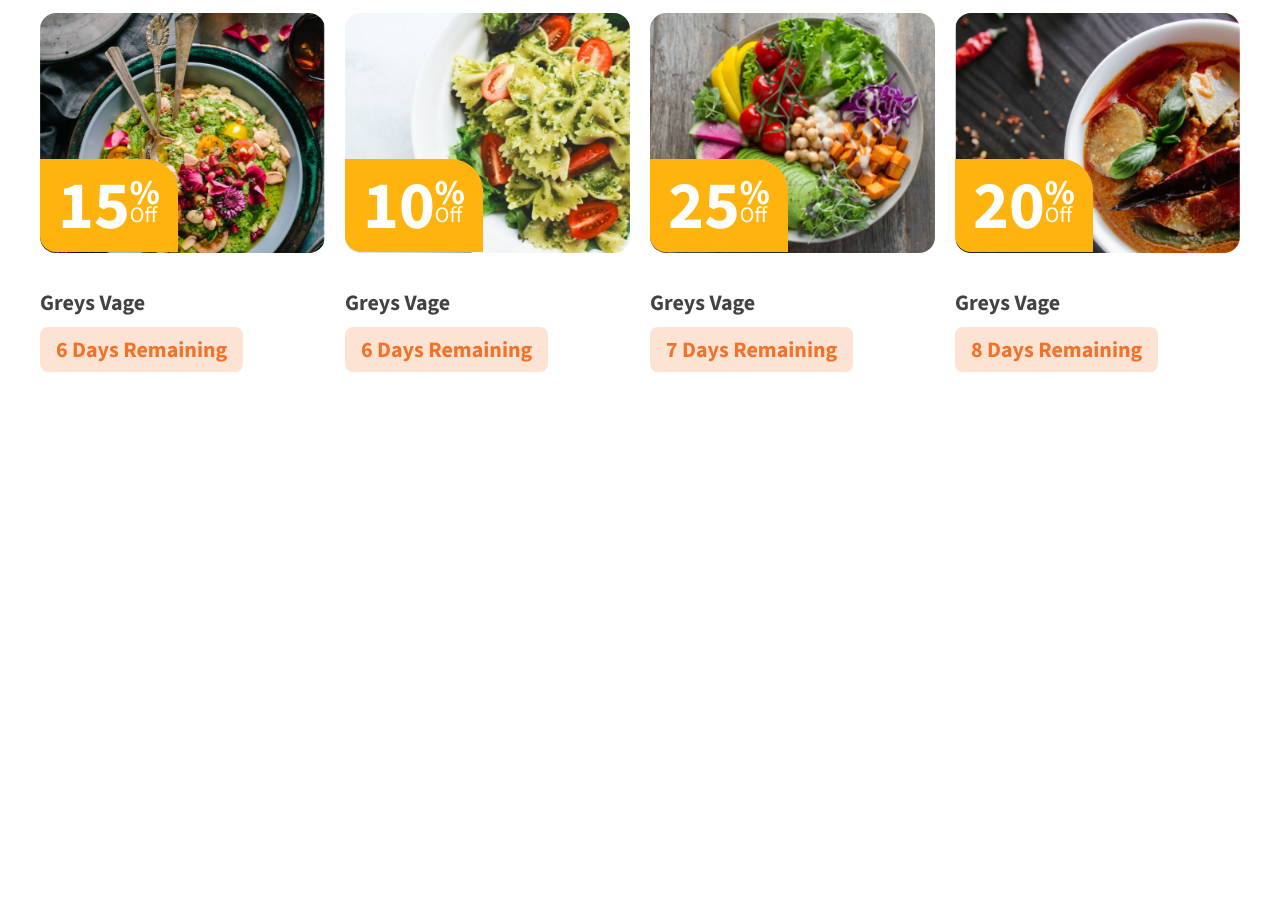
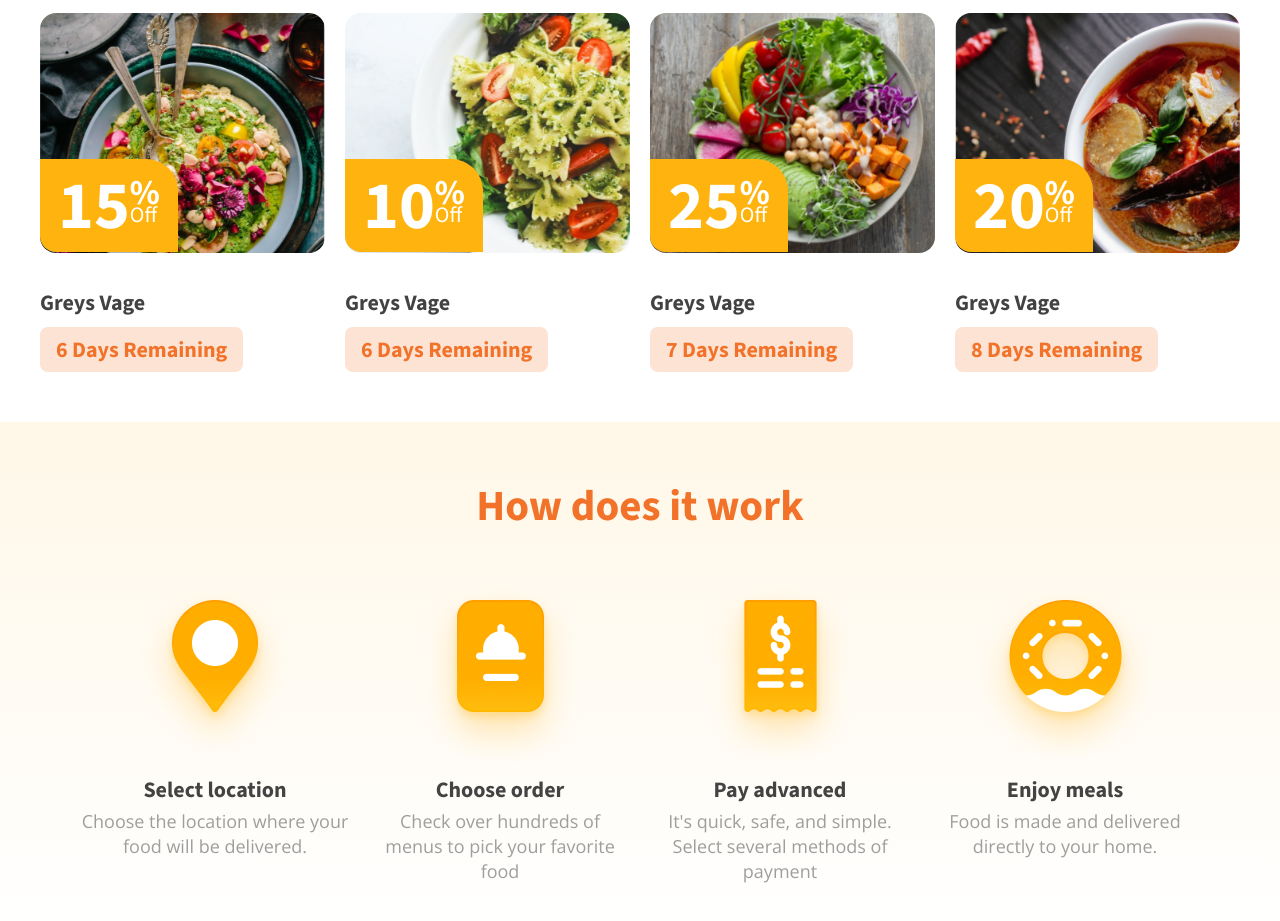
Before and after one commit to andalib-brillmark/Food-Delivery-Landing-Page-Template, a plain HTML site: page index.html in a window 1280 px wide. Shown: the part 727-1648 px from the top of the page. Before the commit the page ends 1109 px from the top, so only its background shows below. Drawn offline with nearby package versions, Linux system fonts and the light colour scheme.

Commit message:
How does it work section

```diff
--- a/index.html
+++ b/index.html
@@ -153,7 +153,43 @@
             </div>
         </section>
 
-        <section class="how-does-it-work"></section>
+        <section class="how-does-it-work">
+            <h2 class="how-does-it-work__heading">How does it work</h2>
+
+            <div class="how-does-it-work__features">
+                <div class="how-does-it-work__container">
+                    <img src="images/hdiw_location.png" alt="Location">
+
+                    <h3 class="how-does-it-work__title">Select location</h3>
+
+                    <p class="how-does-it-work__description">Choose the location where your food will be delivered.</p>
+                </div>
+
+                <div class="how-does-it-work__container">
+                    <img src="images/hdiw_bell.png" alt="Bell">
+
+                    <h3 class="how-does-it-work__title">Choose order</h3>
+
+                    <p class="how-does-it-work__description">Check over hundreds of menus to pick your favorite food</p>
+                </div>
+
+                <div class="how-does-it-work__container">
+                    <img src="images/hdiw_pay.png" alt="Pay">
+
+                    <h3 class="how-does-it-work__title">Pay advanced</h3>
+
+                    <p class="how-does-it-work__description">It's quick, safe, and simple. Select several methods of payment</p>
+                </div>
+
+                <div class="how-does-it-work__container">
+                    <img src="images/hdiw_donut.png" alt="Donut">
+
+                    <h3 class="how-does-it-work__title">Enjoy meals</h3>
+
+                    <p class="how-does-it-work__description">Food is made and delivered directly to your home.</p>
+                </div>
+            </div>
+        </section>
 
         <section class="popular-items"></section>
 
--- a/style.css
+++ b/style.css
@@ -514,7 +514,7 @@
     align-items: center;
     background-color: rgba(255, 255, 255, 1);
     width: 100%;
-    padding: 40px 40px 0 40px;
+    padding: 40px;
 }
 
 .flash-deals__container
@@ -611,6 +611,11 @@
     {
         grid-template-columns: auto auto;
     }
+
+    .flash-deals__container:first-child, .flash-deals__container:last-child
+    {
+        padding: 10px;
+    }
 }
 
 @media screen and (max-width: 800px)
@@ -634,3 +639,112 @@
         margin: 0 0 20px 0;
     }
 }
+
+/******** How does it work section ********/
+
+.how-does-it-work
+{
+    background-image: linear-gradient(180deg, rgba(255, 206, 103, 0.22) -42.47%, rgba(253, 237, 202, 0) 100%);
+    padding: 40px 80px;
+}
+
+.how-does-it-work__heading
+{
+    font-family: var(--source-sans-pro);
+    font-size: 43px;
+    font-weight: 700;
+    line-height: 48.16px;
+    text-align: center;
+    color: rgba(241, 114, 40, 1);
+    margin: 20px 0 40px 0;
+}
+
+.how-does-it-work__features
+{
+    display: grid;
+    grid-template-columns: 25% 25% 25% 25%;
+    align-items: start;
+}
+
+.how-does-it-work__container
+{
+    display: flex;
+    flex-direction: column;
+    justify-content: center;
+    align-items: center;
+    padding: 10px;
+}
+
+.how-does-it-work__container:first-child
+{
+    padding: 10px 10px 10px 0;
+}
+
+.how-does-it-work__container:last-child
+{
+    padding: 10px 0 10px 10px;
+}
+
+.how-does-it-work__title
+{
+    font-family: var(--source-sans-pro);
+    font-size: 22px;
+    font-weight: 700;
+    line-height: 26.4px;
+    text-align: center;
+    color: rgba(67, 67, 67, 1);
+    padding: 5px 0;
+}
+
+.how-does-it-work__description
+{
+    font-family: var(--open-sans);
+    font-size: 18px;
+    font-weight: 400;
+    line-height: 25.2px;
+    text-align: center;
+    color: rgba(158, 158, 158, 1);
+}
+
+@media screen and (max-width: 1090px)
+{
+    .how-does-it-work
+    {
+        padding: 20px 60px;
+    }
+
+    .how-does-it-work__heading
+    {
+        font-size: 32px;
+        margin: 20px 0 30px 0;
+    }
+
+    .how-does-it-work__container:first-child, .how-does-it-work__container:last-child
+    {
+        padding: 10px;
+    }
+
+    .how-does-it-work__features
+    {
+        grid-template-columns: 50% 50%;
+    }
+}
+
+@media screen and (max-width: 800px)
+{
+    .how-does-it-work
+    {
+        padding: 20px 40px;
+    }
+
+    .how-does-it-work__heading
+    {
+        margin: 10px 0;
+    }
+
+    .how-does-it-work__features
+    {
+        grid-template-columns: auto;
+        justify-content: center;
+    }
+}
```
Also changed, not shown: images/hdiw_bell.png (added), images/hdiw_donut.png (added), images/hdiw_location.png (added), images/hdiw_pay.png (added).
